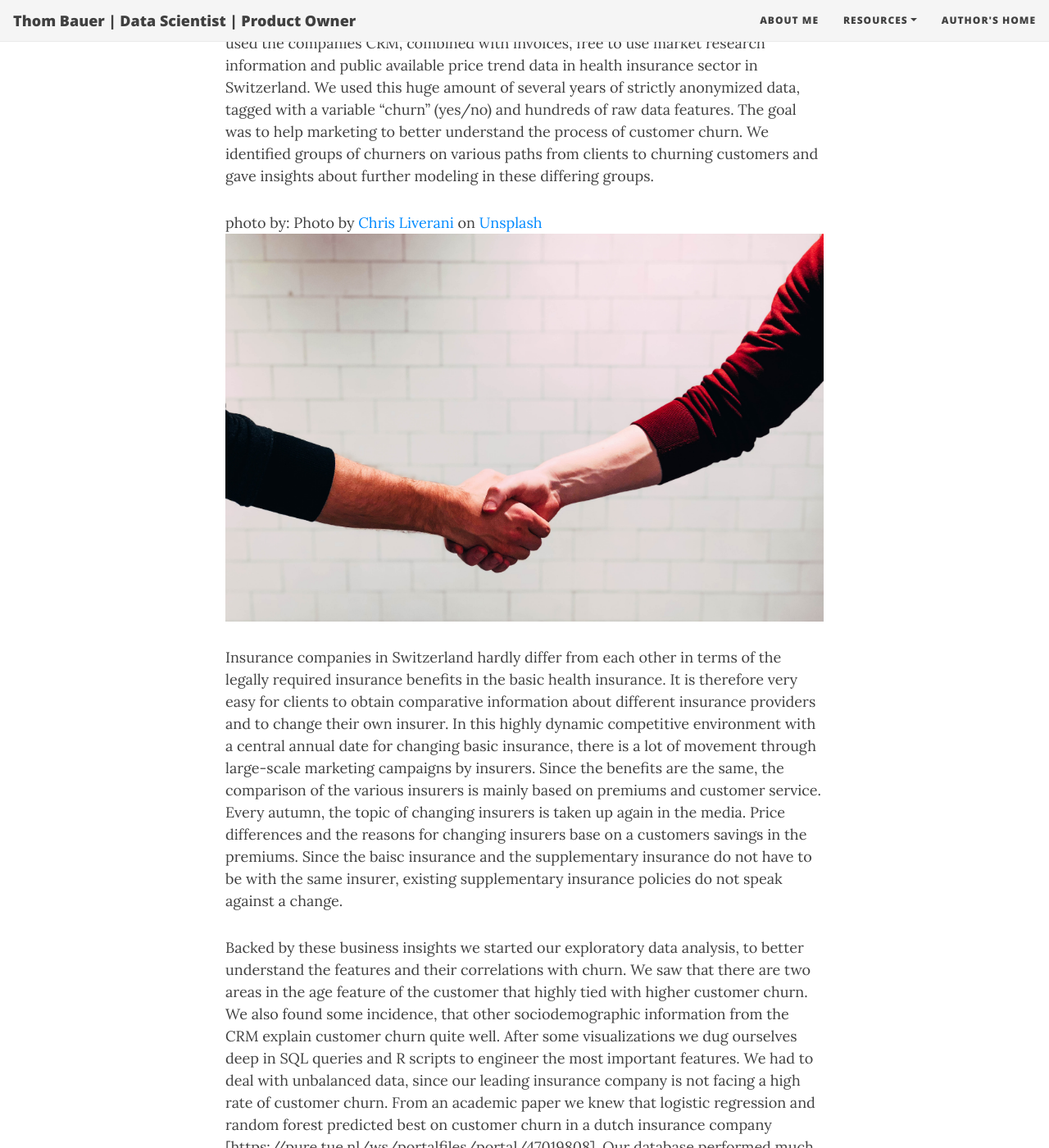
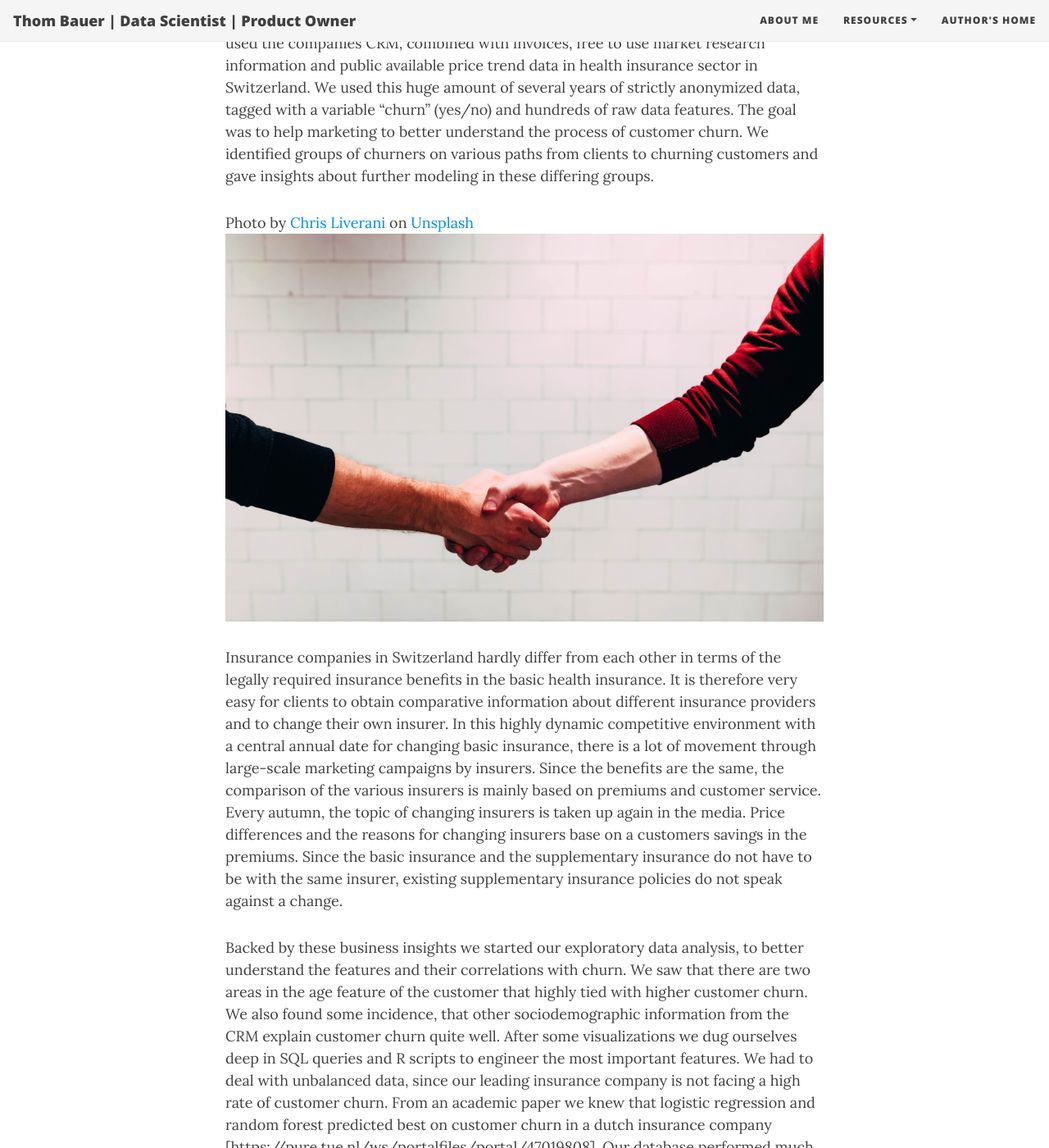
Before and after one commit to thombauer/thombauer.github.io, a Jekyll site: the page built from _posts/2020-04-20-customer-churn.md, in a window 1280 px wide and 1400 px high, scrolled down 945 px. Shown: the whole window at 82% size. Built offline with Jekyll 4.4.1, drawn with Linux system fonts in a browser that asks for light colours; nearby versions of some CDN libraries; some of the changed text lies outside the part shown.

Commit message:
Update 2020-04-20-customer-churn.md

```diff
--- a/_posts/2020-04-20-customer-churn.md
+++ b/_posts/2020-04-20-customer-churn.md
@@ -5,13 +5,13 @@
 tags: [data science, insurance, customer churn]
 ---
 
-Curious about data science approaches to real life cases I started my CAS in Big Data Analytics in 2019. Today I'd like to share the management summary to my Certification of Advanced Studies degree, I received in 2020. At the information technology department of Lucerne university of applied sciences I completed my studies in Big Data Analytics with a thesis on customer churn supported by a leading swiss health insurance company. The thesis is confidential, I cannot blog about specitic content, but I want to share some thoughts on the process and some interesting insights.
+Curious about data science approaches to real life cases I started my CAS in Big Data Analytics in 2019. Today I'd like to share the management summary to my Certification of Advanced Studies degree, I received in 2020. At the information technology department of Lucerne University of Applied Sciences I completed my studies in Big Data Analytics with a thesis on customer churn supported by a leading swiss health insurance company. The thesis is confidential, I cannot blog about specitic content, but I want to share some thoughts on the process and some interesting insights.
 
 First of all students were asked to find supporting companies and work on real life problems with the companies databases. We decided to tackle customer churn and used the companies CRM, combined with invoices, free to use market research information and public available price trend data in health insurance sector in Switzerland. We used this huge amount of several years of strictly anonymized data, tagged with a variable "churn" (yes/no) and hundreds of raw data features. The goal was to help marketing to better understand the process of customer churn. We identified groups of churners on various paths from clients to churning customers and gave insights about further modeling in these differing groups.
 
-photo by: <span>Photo by <a href="https://unsplash.com/@chrisliverani?utm_source=unsplash&amp;utm_medium=referral&amp;utm_content=creditCopyText">Chris Liverani</a> on <a href="https://unsplash.com/s/photos/customer?utm_source=unsplash&amp;utm_medium=referral&amp;utm_content=creditCopyText">Unsplash</a></span> ![Churn](/assets/img/churn.jpg)
+<span>Photo by <a href="https://unsplash.com/@chrisliverani?utm_source=unsplash&amp;utm_medium=referral&amp;utm_content=creditCopyText">Chris Liverani</a> on <a href="https://unsplash.com/s/photos/customer?utm_source=unsplash&amp;utm_medium=referral&amp;utm_content=creditCopyText">Unsplash</a></span> ![Churn](/assets/img/churn.jpg)
 
-Insurance companies in Switzerland hardly differ from each other in terms of the legally required insurance benefits in the basic health insurance. It is therefore very easy for clients to obtain comparative information about different insurance providers and to change their own insurer. In this highly dynamic competitive environment with a central annual date for changing basic insurance, there is a lot of movement through large-scale marketing campaigns by insurers. Since the benefits are the same, the comparison of the various insurers is mainly based on premiums and customer service. Every autumn, the topic of changing insurers is taken up again in the media. Price differences and the reasons for changing insurers base on a customers savings in the premiums. Since the baisc insurance and the supplementary insurance do not have to be with the same insurer, existing supplementary insurance policies do not speak against a change.
+Insurance companies in Switzerland hardly differ from each other in terms of the legally required insurance benefits in the basic health insurance. It is therefore very easy for clients to obtain comparative information about different insurance providers and to change their own insurer. In this highly dynamic competitive environment with a central annual date for changing basic insurance, there is a lot of movement through large-scale marketing campaigns by insurers. Since the benefits are the same, the comparison of the various insurers is mainly based on premiums and customer service. Every autumn, the topic of changing insurers is taken up again in the media. Price differences and the reasons for changing insurers base on a customers savings in the premiums. Since the basic insurance and the supplementary insurance do not have to be with the same insurer, existing supplementary insurance policies do not speak against a change.
 
 Backed by these business insights we started our exploratory data analysis, to better understand the features and their correlations with churn. We saw that there are two areas in the age feature of the customer that highly tied with higher customer churn. We also found some incidence, that other sociodemographic information from the CRM explain customer churn quite well. After some visualizations we dug ourselves deep in SQL queries and R scripts to engineer the most important features. We had to deal with unbalanced data, since our leading insurance company is not facing a high rate of customer churn. From an academic paper we knew that logistic regression and random forest predicted best on customer churn in a dutch insurance company [https://pure.tue.nl/ws/portalfiles/portal/47019808]. Our database performed much better on random forest, so we chose to concentrate on it and skip logistic regression. After some iterations of hyperparameter tuning we landed a final accuracy on test data of 0.86, precision of 0.81, sensitivity of 0.76, speciticity of 0.91 and auc of 0.94.
 
```
